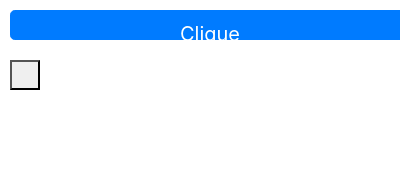
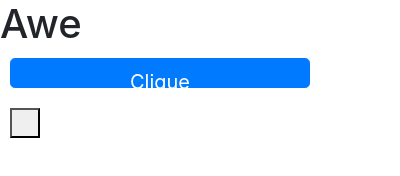
Before and after one commit to valmormn/chrome-extension, a browser extension: page popup.html in a window 400 px wide. Drawn offline with Linux system fonts and the light colour scheme.

Commit message:
chrome-extension

```diff
--- a/content.js
+++ b/content.js
@@ -2,7 +2,7 @@
 
 // alert("Hello from your Chrome extension!");
 
-window.alert("Ok! E agora?");
+// window.alert("Ok! E agora?");
 
 console.log('esse veio da extensao');
 
--- a/popup.html
+++ b/popup.html
@@ -18,15 +18,18 @@
             width: 30px;
             outline: none;
             margin: 10px;
+            padding: 12px;
         }
 
         body {
-            width: 100%;
+            /* width: 100%; */
+            width: 300px;
         }
     </style>
 </head>
 
 <body>
+    <h1>Awe</h1>
 
     <button type="button" name="" id="" class="btn btn-primary btn-lg btn-block">Clique</button>
 
```
Also changed, not shown: manifest.json.
